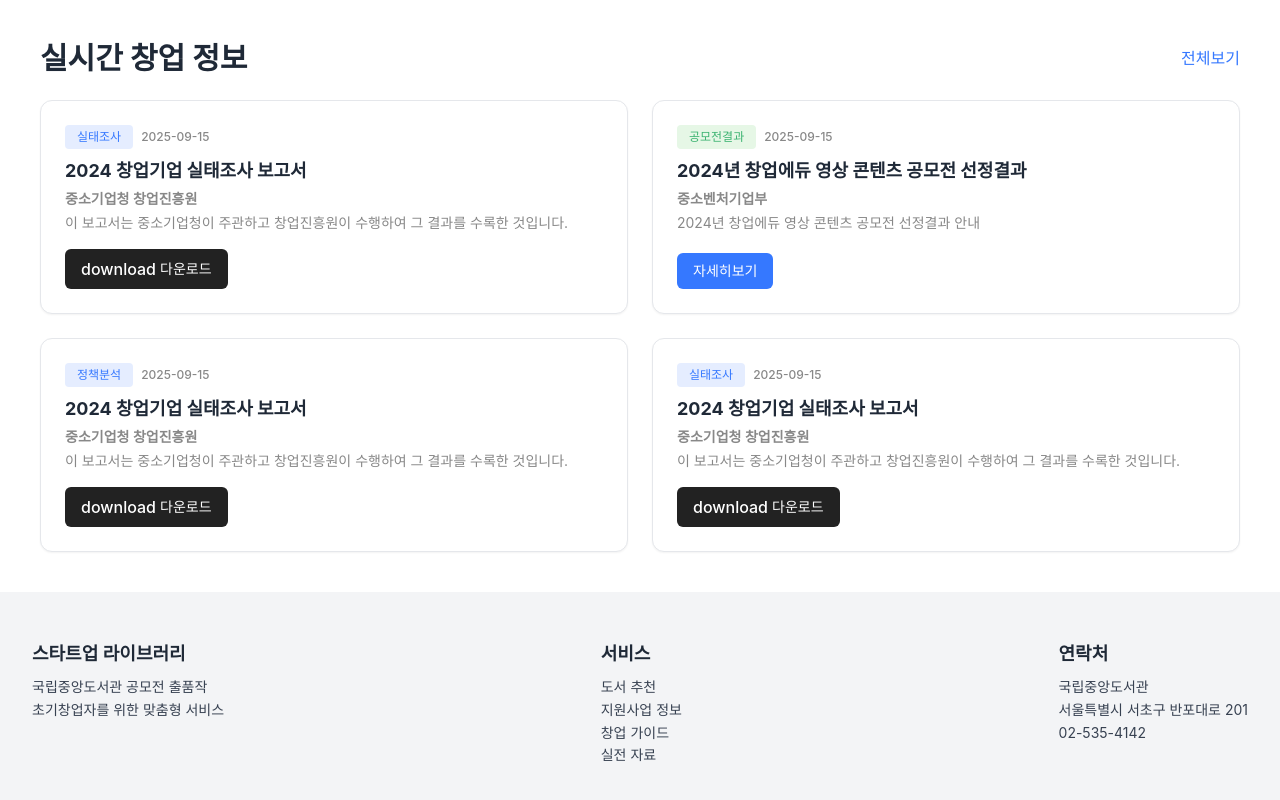
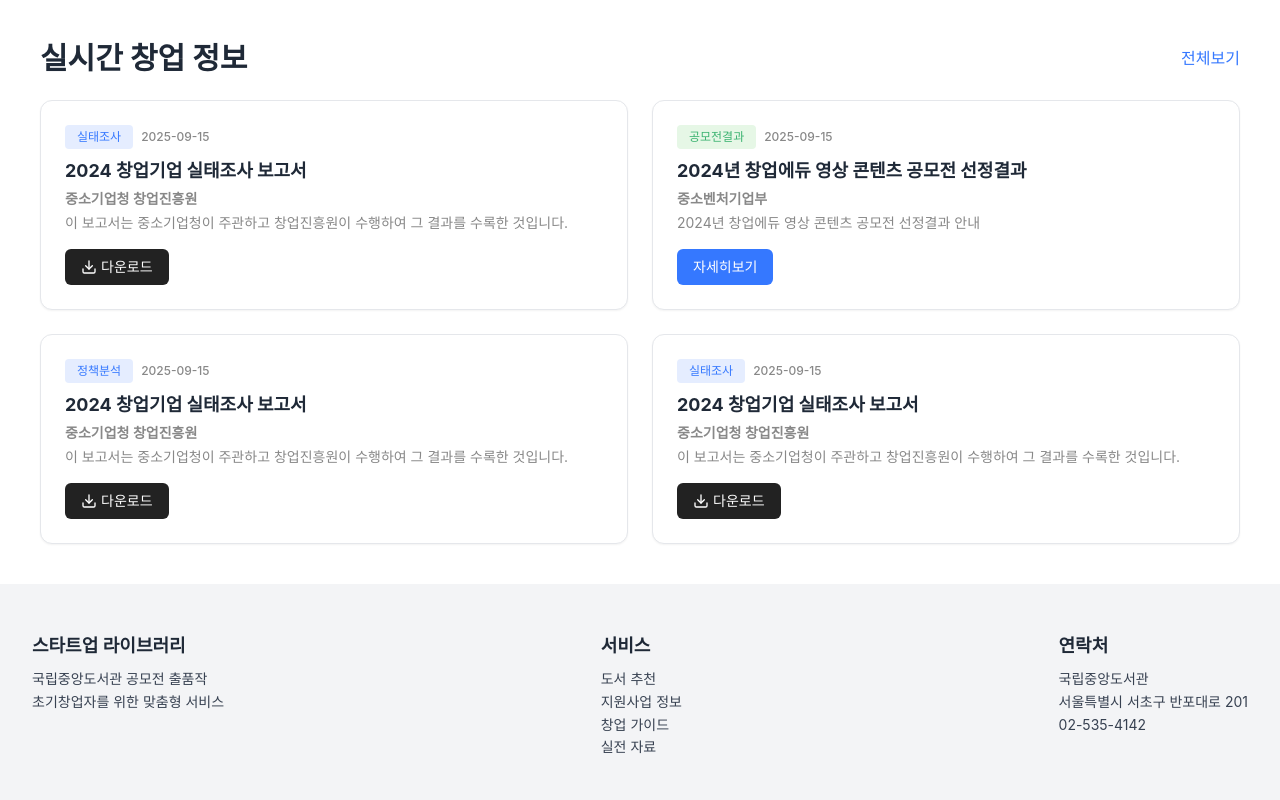
Before and after one commit to yuunhae/Library-FE, a React (Vite) app: page / in a window 1280 px wide. Shown: the part 1680-2480 px from the top of the page. Built offline with nearby package versions, Linux system fonts and the light colour scheme.

Commit message:
feat(main) : main페이지 아이콘 수정

```diff
--- a/package.json
+++ b/package.json
@@ -15,6 +15,7 @@
     "immer": "^10.1.1",
     "react": "^19.1.0",
     "react-dom": "^19.1.0",
+    "react-icons": "^5.5.0",
     "react-router-dom": "^7.6.3",
     "zustand": "^5.0.6"
   },
--- a/src/components/common/Header.tsx
+++ b/src/components/common/Header.tsx
@@ -8,9 +8,11 @@ export default function Header() {
     <header className="flex justify-between items-center h-16 px-6">
       <div className="flex items-center space-x-3">
         <div className="w-7 h-7 bg-[#3282F0] rounded-sm" />
-        <span className="text-xl font-bold text-[#1e293b]">
-          스타트업 라이브러리
-        </span>
+        <Link to="/">
+          <span className="text-xl font-bold text-[#1e293b]">
+            스타트업 라이브러리
+          </span>
+        </Link>
       </div>
       {/* PC 메뉴 */}
       <nav className="hidden md:flex items-center space-x-8">
--- a/src/components/page/main/components/StartupInfoCard.tsx
+++ b/src/components/page/main/components/StartupInfoCard.tsx
@@ -1,4 +1,5 @@
 import React from "react";
+import { LuDownload } from "react-icons/lu";
 
 interface StartupInfoCardProps {
   tag: string;
@@ -37,7 +38,9 @@ const StartupInfoCard: React.FC<StartupInfoCardProps> = ({
           className="flex items-center gap-1 px-4 py-2 bg-[#222] text-white rounded-md text-sm font-medium w-fit mt-auto"
           onClick={onButtonClick}
         >
-          <span className="material-symbols-outlined text-base">download</span>
+          <span className="material-symbols-outlined text-base">
+            <LuDownload />
+          </span>
           다운로드
         </button>
       ) : (
```
Also changed, not shown: 1 other file (tests, documents, lock files or other folders).
